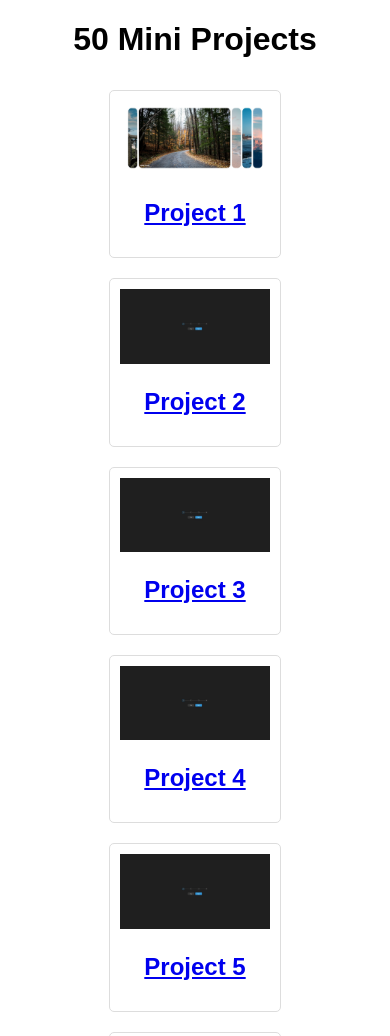
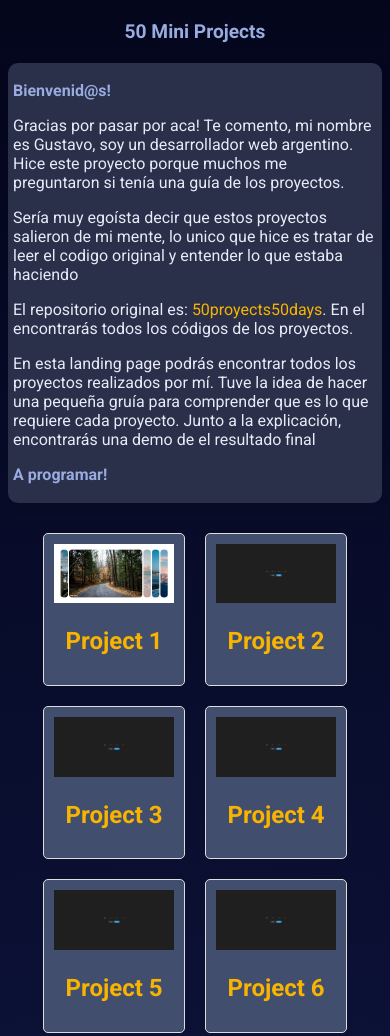
Before and after one commit to GCortesGustavo/50ProjectsMini, a plain HTML site: page index.html in a window 390 px wide. Shown: the top 1036 px of the page. Drawn offline with Linux system fonts and the light colour scheme.

Commit message:
landing principal casi lista

```diff
--- a/index.html
+++ b/index.html
@@ -7,9 +7,17 @@
     <link rel="stylesheet" href="styles.css">
 </head>
 <body>
-    <h1>50 Mini Projects</h1>
-    <div class="projects-container">
-        <!-- Aquí se generarán dinámicamente las miniaturas de los proyectos -->
+    <h1 class="title">50 Mini Projects</h1>
+        <div class="bienvenidos">
+            <h2> Bienvenid@s!</h2>
+            <p>Gracias por pasar por aca! Te comento, mi nombre es Gustavo, soy un desarrollador web argentino. Hice este proyecto porque muchos me preguntaron si tenía una guía de los proyectos.</p>
+            <p>Sería muy egoísta decir que estos proyectos salieron de mi mente, lo unico que hice es tratar de leer el codigo original y entender lo que estaba haciendo</p>
+            <p>El repositorio original es: <a href="https://github.com/bradtraversy/50projects50days/tree/master">50proyects50days</a>. En el encontrarás todos los códigos de los proyectos.</p>
+            <p>En esta landing page podrás encontrar todos los proyectos realizados por mí. Tuve la idea de hacer una pequeña gruía para comprender que es lo que requiere cada proyecto. Junto a la explicación, encontrarás una demo de el resultado final</p>
+
+            <h2>A programar!</h2>
+        </div>
+        <div class="projects-container">
     </div>
 
     <script src="script.js"></script>
--- a/styles.css
+++ b/styles.css
@@ -1,12 +1,20 @@
+@import url('https://fonts.googleapis.com/css2?family=Roboto:wght@400;700&display=swap');
+
 body {
-    font-family: Arial, sans-serif;
+    font-family: "Roboto", sans-serif;
     text-align: center;
+    /* background-color: #0a0d1a; */
+    color: #e7eaf7;
+    background: rgb(21,32,88);
+    background: radial-gradient(circle, rgba(21,32,88,1) 0%, rgba(4,6,28,1) 100%);
+
 }
 
 .projects-container {
     display: flex;
     flex-wrap: wrap;
     justify-content: center;
+    margin: 10px;
 }
 
 .project {
@@ -14,11 +22,144 @@ body {
     padding: 10px;
     border: 1px solid #ddd;
     border-radius: 5px;
-    width: 150px;
+    width: 250px;
     text-align: center;
+    transition: .5s, color .10s;
+    -webkit-transition: .5s, color .10s;
+    -moz-transition: .5s, color .10s;
+    background-color: #414e6e;
+}
+
+.project:hover {
+    box-shadow: 0 8px 16px rgba(0, 0, 0, 0.2);
+    transform: translateY(-5px);
 }
 
 .project img {
     max-width: 100%;
     height: auto;
 }
+
+.title {
+    color: #99ace0;
+}
+
+a {
+    color: #f8b400;
+    text-decoration: none;
+    transition: color 0.3s;
+}
+
+a:hover {
+    color: #ffa726;
+}
+
+a:visited {
+    color: #f8b400;
+}
+
+.bienvenidos {
+    margin: 20px auto;
+    max-width: 800px;
+    text-align: left;
+    padding: 20px;
+    background-color: #2a2f4a;
+    border-radius: 10px;
+    box-shadow: 0 4px 8px rgba(0, 0, 0, 0.1);
+}
+
+h1.title {
+    color: #99ace0;
+    margin-top: 20px;
+}
+
+.bienvenidos h2 {
+    color: #99ace0;
+}
+
+
+/* Media Queries for Responsiveness */
+@media (max-width: 1200px) {
+    .project {
+        width: 200px;
+    }
+
+    .bienvenidos {
+        padding: 15px;
+    }
+
+    h1.title {
+        font-size: 2em;
+    }
+}
+
+@media (max-width: 992px) {
+    .project {
+        width: 180px;
+    }
+
+    .bienvenidos {
+        max-width: 90%;
+        padding: 10px;
+    }
+
+    h1.title {
+        font-size: 1.8em;
+    }
+}
+
+@media (max-width: 768px) {
+    .project {
+        width: 160px;
+    }
+
+    .bienvenidos {
+        max-width: 90%;
+        padding: 10px;
+    }
+
+    h1.title {
+        font-size: 1.6em;
+    }
+
+    .bienvenidos h2 {
+        font-size: 1.2em;
+    }
+}
+
+@media (max-width: 576px) {
+    .project {
+        width: 140px;
+    }
+
+    .bienvenidos {
+        max-width: 100%;
+        padding: 10px;
+    }
+
+    h1.title {
+        font-size: 1.4em;
+    }
+
+    .bienvenidos h2 {
+        font-size: 1.1em;
+    }
+}
+
+@media (max-width: 400px) {
+    .project {
+        width: 120px;
+    }
+
+    .bienvenidos {
+        padding: 5px;
+    }
+
+    h1.title {
+        font-size: 1.2em;
+    }
+
+    .bienvenidos h2 {
+        font-size: 1em;
+    }
+}
```
